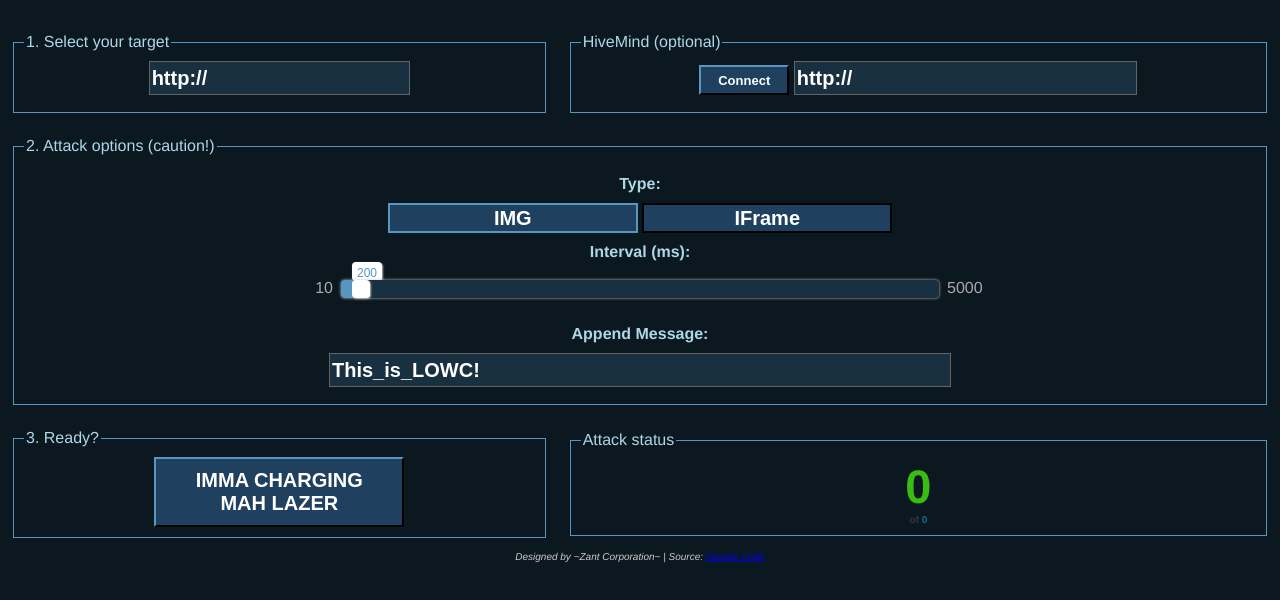
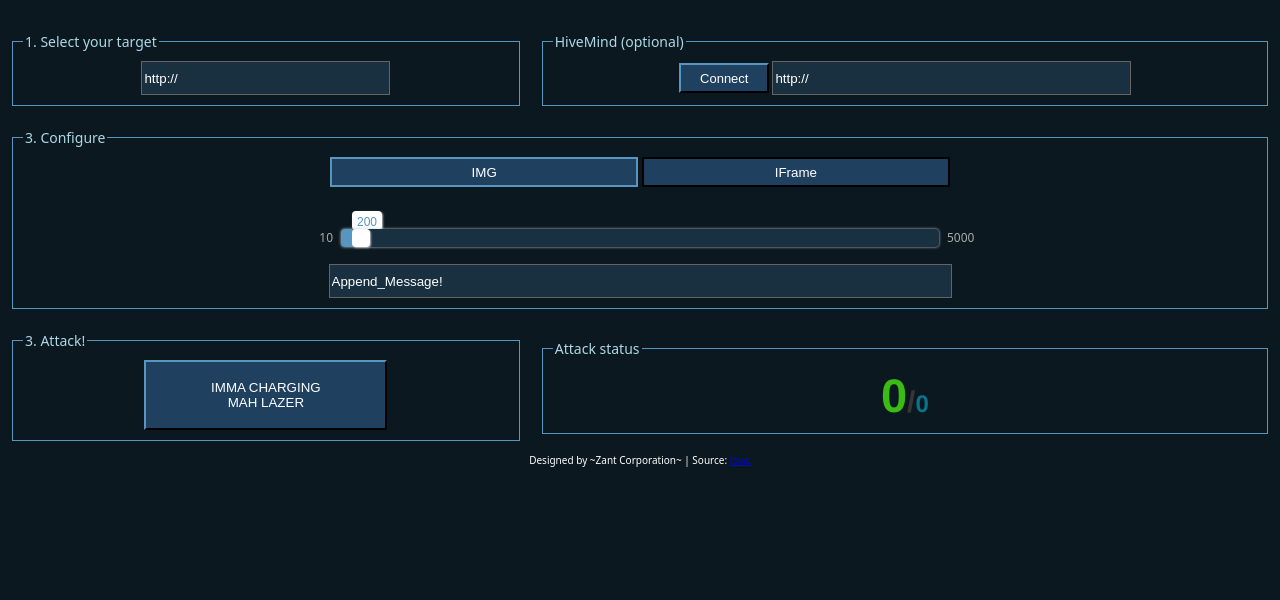
Before and after one commit to rata0071/loic, a browser extension: page src/core/index.html in a window 1280 px wide. Drawn offline with Linux system fonts and the light colour scheme.

Commit message:
mejoras en la estetica

```diff
--- a/src/core/css/style.css
+++ b/src/core/css/style.css
@@ -1,48 +1,25 @@
-html, body, form, fieldset, p, div, h1, h2, h3, h4, h5, h6{
+html, body, form, fieldset, p, div, table, td, tr {
 	margin:0;
 	padding:0;
 }
 
 body{
 	background:#0C1820;
-	background-image:url(../img/lowc.png);
-	background-repeat:no-repeat;
-	background-attachment:scroll;
-	background-position:top center;
-	color:#ADD8E6;
-	font-family:Helvetica;
-	font-size:16px;
+	color:#fefefe;
+	font-family: sans;
+	font-size:12px;
 }
 
 input{
-	width:250px;
+	width:25%;
 	height:30px;
-	font-size:20px;
-	font-weight:bold;
 }
 
-h1{
-	font-size:45px;
-}
-
-h2{
-	font-size:20px;
-	color:#BBBBBB;
-}
 
 legend{
 	text-align:left;
 	color:#ADD8E6;
-	font-size:16px;
-}
-
-#header{
-	text-align:center;
-	background:transparent;
-	color:#2A7A95;
-	font-weight:bold;
-	margin:10px;
-	padding:10px;
+	font-size:14px;
 }
 
 #table1{
@@ -50,7 +27,6 @@ legend{
 }
 
 #layer1{
-	background:#0C1820;
 	padding-top:20px;
 	overflow:auto;
 	text-align:center;
@@ -63,13 +39,12 @@ legend{
 	border-width:1px;
 	border-color:#646464;
 	width:50%;
-	margin-bottom:7px;
 }
 
 #start{
 	color:#ffffff;
 	background:#204060;
-	width:250px;
+	width:50%;
 	height:70px;
 	border-style:solid;
 	border-width:2px;
@@ -109,15 +84,18 @@ legend{
 
 #footer{
 	text-align:center;
-	color:#CCCCCC;
 	font-size:10px;
-	font-style:italic;
-	margin-top:0px;
-	padding-top:0px;
+	padding-bottom: 10px;
+}
+
+#number * {
+	font-size: 30px;
+	font-weight:bold;
 }
 
 #counter_tail{
 	color:#08738B;
+	font-size:24px;
 }
 
 #counter_requested{
@@ -125,14 +103,12 @@ legend{
 	font-family:Helvetica;
 	font-size:47px;
 	font-weight:bold;
-	padding-bottom:0px;
-	margin-bottom:0px;
 }
 
 #radio1{
 	color:#ffffff;
 	background:#204060;
-	width:250px;
+	width:25%;
 	height:30px;
 	border-style:solid;
 	border-width:2px;
@@ -142,7 +118,7 @@ legend{
 #radio2{
 	color:#ffffff;
 	background:#204060;
-	width:250px;
+	width:25%;
 	height:30px;
 	border-style:solid;
 	border-width:2px;
@@ -170,7 +146,7 @@ legend{
 	color:#ADD8E6;
 	font-size:16px;
 	font-weight:bold;
-	padding:10px;
+	padding:5px;
 }
 
 .hidde{
--- a/src/core/index.html
+++ b/src/core/index.html
@@ -52,27 +52,27 @@
 			<tr>
 				<td colspan="2">
 					<fieldset class="layer2">
-						<legend>2. Attack options (caution!)</legend>
-						<div class="title">Type:</div>
+						<legend>3. Configure</legend>
+
 						<div>
 							<input type="button" id="radio1" value="IMG" onclick="shootType('img');" />
 							<input type="button" id="radio2" value="IFrame" onclick="shootType('iframe');" />
 						</div>
-						<div class="title">Interval (ms):</div>
+						<br />
+						<br />
 						<div id="interval1">
 							<div id="ex0">
 								<div id="sl0" class="mb_slider {maxVal:'5000', rangeColor:'#5696C0',negativeColor:'#183040', startAt:200, grid:10}" style="display:inline-block;*display:inherit;"></div>
 							</div>
 						</div>
-						<div class="title">Append Message:</div>
-						<input type="text" id="msg" value="This_is_LOWC!" />
+						<input type="text" id="msg" value="Append_Message!" />
 					</fieldset>
 				</td>
 			</tr>
 			<tr>
 				<td colspan="1">
 					<fieldset class="layer2">
-						<legend>3. Ready?</legend>
+						<legend>3. Attack!</legend>
 						<input type="button" id="start" onclick="start_stop();" value="IMMA CHARGING&#13;&#10;MAH LAZER" />
 						<span id="sl0_val" class="setVal"><input type="hidden" id="interval_slide" class="val" value="200" /></span>
 					</fieldset>
@@ -80,12 +80,12 @@
 				<td>
 					<fieldset class="layer2">
 						<legend>Attack status</legend>
-						<div id="number"><p id="counter_requested">0</p><span id="of">of </span><span id="counter_tail">0</span></div>
+						<div id="number"><span id="counter_requested">0</span><span id="of">/</span><span id="counter_tail">0</span></div>
 					</fieldset>
 				</td>
 			</tr>
 		</table>
 	</div>
-	<p id="footer">Designed by ~Zant Corporation~ | Source: <a href="https://code.google.com/p/lowc">Google Code</a></p>
+	<p id="footer">Designed by ~Zant Corporation~ | Source: <a href="https://code.google.com/p/lowc">lowc</a></p>
 </body>
 </html>
```
Also changed, not shown: 1 other file.
